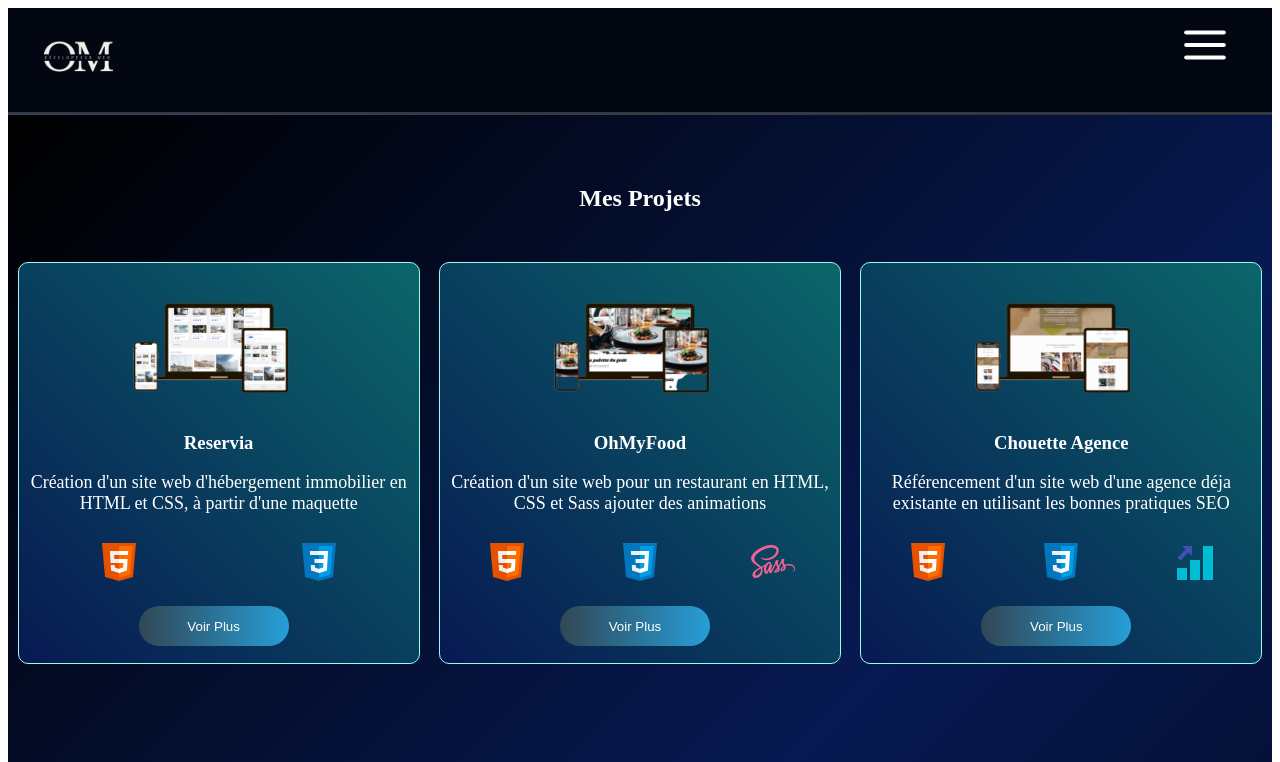
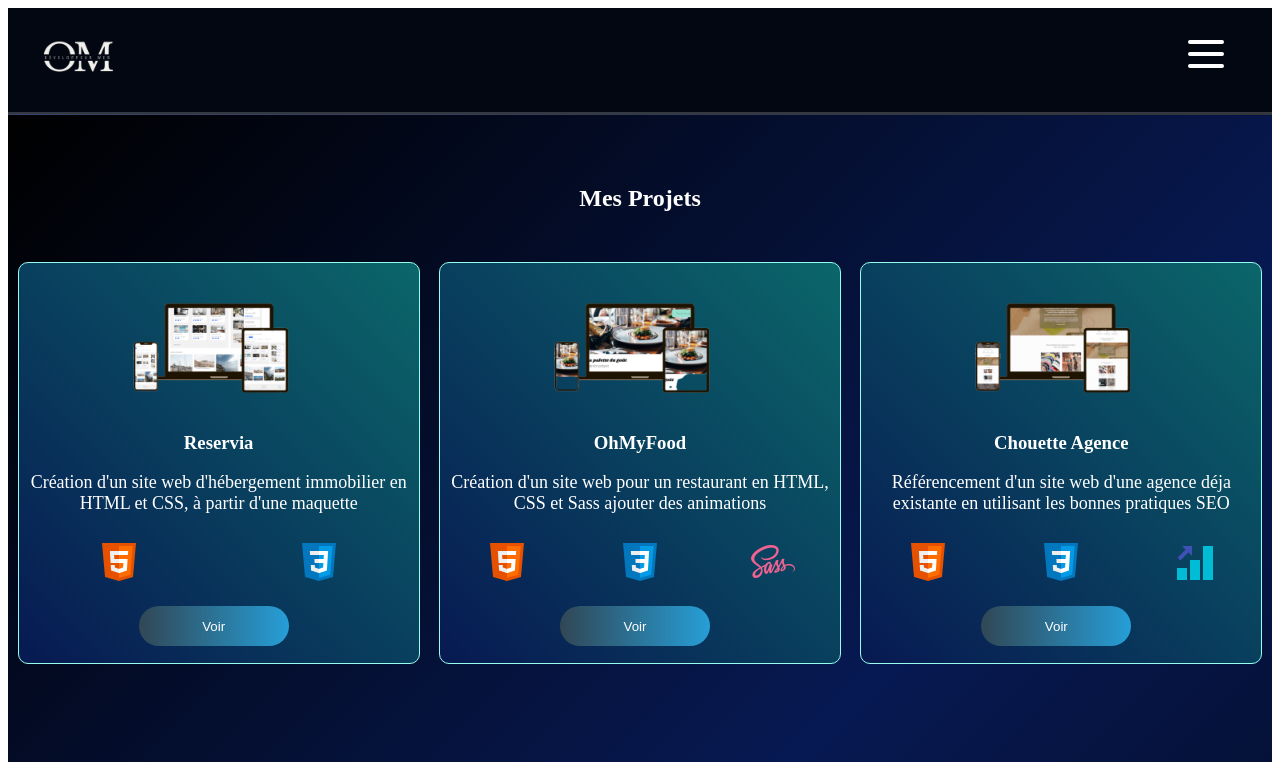
Before and after one commit to oubenali-mohamed/MyPortfolio, a React (Vite) app: page /projets in a window 1280 px wide. Shown: the top 762 px of the page. Built offline with nearby package versions, Linux system fonts and the light colour scheme; no server answers.

Commit message:
installation de lucide-icon

```diff
--- a/package.json
+++ b/package.json
@@ -12,10 +12,10 @@
   "dependencies": {
     "@emailjs/browser": "^3.11.0",
     "dotenv": "^16.3.1",
+    "lucide-react": "^0.263.1",
     "react": "^18.2.0",
     "react-dom": "^18.2.0",
     "react-hook-form": "^7.45.2",
-    "react-icons": "^4.10.1",
     "react-router-dom": "^6.14.1"
   },
   "devDependencies": {
--- a/src/components/About/About.jsx
+++ b/src/components/About/About.jsx
@@ -4,7 +4,7 @@ function About() {
   return (
     <div className="containerAbout">
       <div className="aboutMe">
-        <p className='presentation'>
+        <p>
           Passionné par le développement web, je suis développeur Junior
           JavaScript/React en quête de nouvelles opportunités. Ma formation m'a
           permis d'acquérir des compétences en développement et comprendre les
--- a/src/components/BurgerMenu/BurgerMenu.css
+++ b/src/components/BurgerMenu/BurgerMenu.css
@@ -6,7 +6,7 @@
 
 .icon {
   position: absolute;
-  top: 20px;
+  top: 30px;
   right: 50px;
   font-size: 50px;
   color: #fff;
--- a/src/components/BurgerMenu/BurgerMenu.jsx
+++ b/src/components/BurgerMenu/BurgerMenu.jsx
@@ -1,5 +1,5 @@
 import React, { useState } from 'react'
-import { FiMenu, FiX } from 'react-icons/fi'
+import { Menu, X } from 'lucide-react'
 import { Link } from 'react-router-dom'
 import './BurgerMenu.css'
 
@@ -13,14 +13,14 @@ const BurgerMenu = () => {
   return (
     <div className="burger-menu">
       {isOpen ? (
-        <FiX className="icon" onClick={toggleMenu} />
+        <X className='icon' color="#fff" size={49} onClick={toggleMenu} />
       ) : (
-        <FiMenu className="icon" onClick={toggleMenu} />
+        <Menu className='icon' color="#fff" size={48} onClick={toggleMenu} />
       )}
       {isOpen && (
         <ul className="menu-links">
           <li>
-            <Link to="/" className="lien"  onClick={toggleMenu}>
+            <Link to="/" className="lien" onClick={toggleMenu}>
               Accueil
             </Link>
           </li>
--- a/src/components/Project/Project.css
+++ b/src/components/Project/Project.css
@@ -1,4 +1,5 @@
 #Card {
+  position: relative;
   display: flex;
   flex-direction: column;
   height: 400px;
@@ -6,7 +7,13 @@
   border-radius: 10px;
   margin-bottom: 100px;
   border: 1px solid #97feed;
+  transition: all 1s ease;
   background: linear-gradient(45deg, #071952, #0b666a);
+}
+#Card:hover {
+  transform: scale(1.1);
+  cursor: pointer;
+  background-position: center right;
 }
 #picture {
   width: 200px;
--- a/src/components/Project/Project.jsx
+++ b/src/components/Project/Project.jsx
@@ -23,8 +23,12 @@ function Project({ title, picture, description, link, id }) {
       </div>
 
       <NavLink className="btnVoirPlus" to={link} target="_blank">
-        <button id="btnVoirPlus">Voir Plus</button>
+        <button id="btnVoirPlus">Voir</button>
       </NavLink>
+      <span className="top"></span>
+      <span className="right"></span>
+      <span className="bottom"></span>
+      <span className="left"></span>
     </div>
   )
 }
--- a/src/pages/Home.jsx
+++ b/src/pages/Home.jsx
@@ -1,8 +1,9 @@
-import React, { useEffect } from 'react'
+import React from 'react'
 import AllProjects from '../components/AllProjects/AllProjects'
 import Contact from '../components/Contact/Contact'
 import About from '../components/About/About'
 import imageHome from '/assets/MyProfilPicture.png'
+
 import '../styles.css'
 function Home() {
   return (
```
Also changed, not shown: 1 other file (tests, documents, lock files or other folders).
